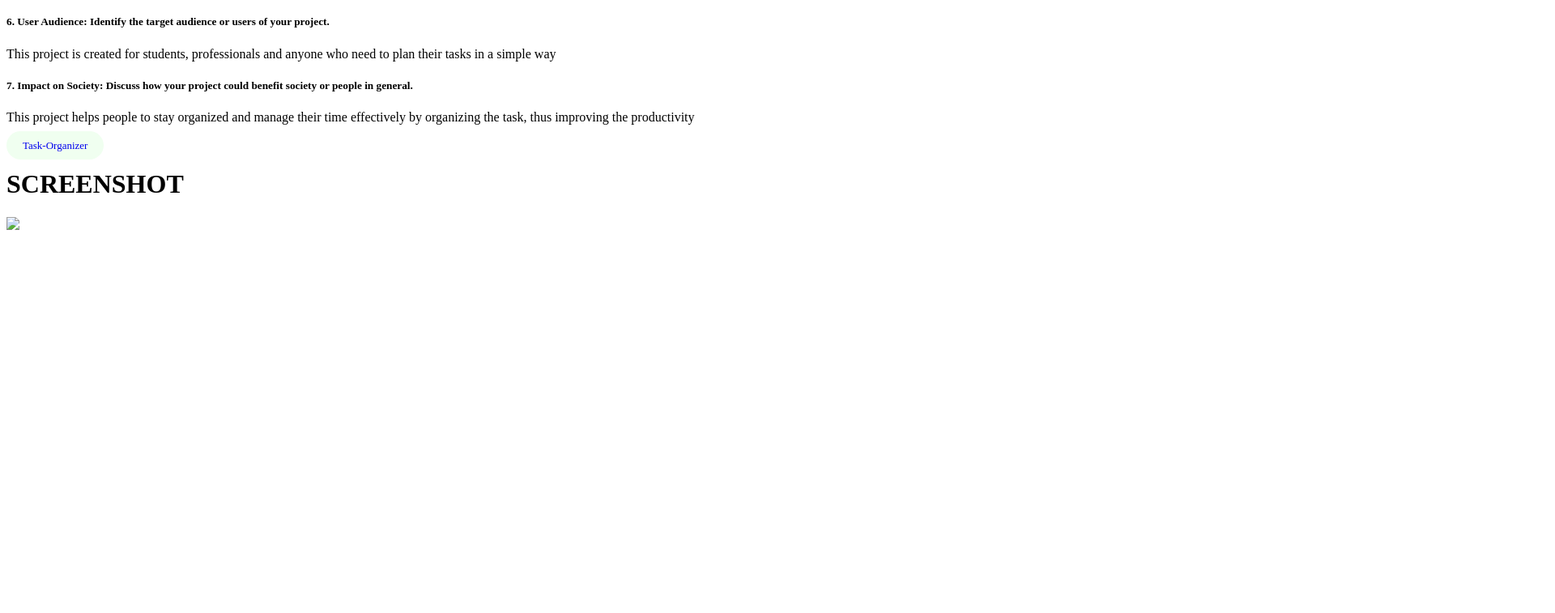
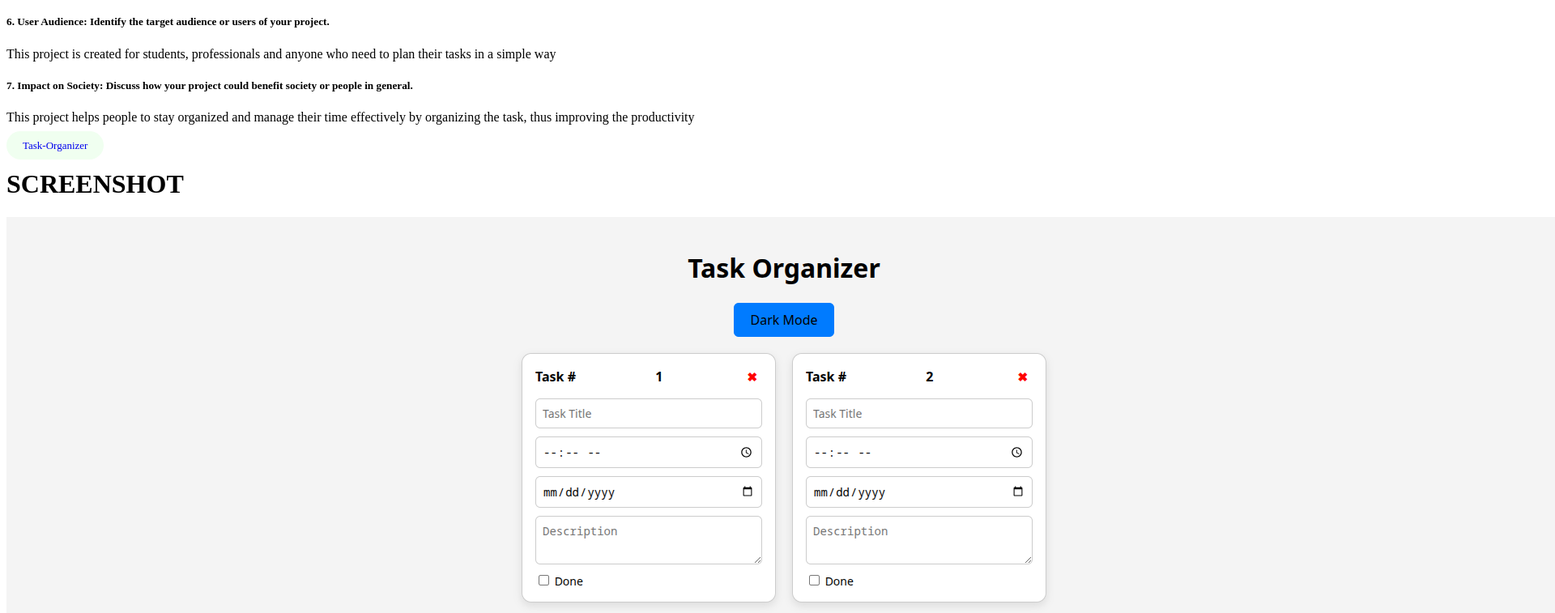
Before and after one commit to achusubhash/web-tech-exam, a plain HTML site: page index.html in a window 1280 px wide. Shown: the part 999-1756 px from the top of the page at 81% size, 1920 px wide, since content can reach past the window. Before the commit the page ends 1295 px from the top, so only its background shows below. Drawn offline with Linux system fonts and the light colour scheme.

Commit message:
Update index.html

```diff
--- a/index.html
+++ b/index.html
@@ -229,7 +229,7 @@ function task10() {
 </div>
 
 <h1>SCREENSHOT</h1>
-<img src="/exam/taskorganizer.png">
+<img src="/taskorganizer.png">
 
 <script>
     function toggleDarkMode(btn) {
```
